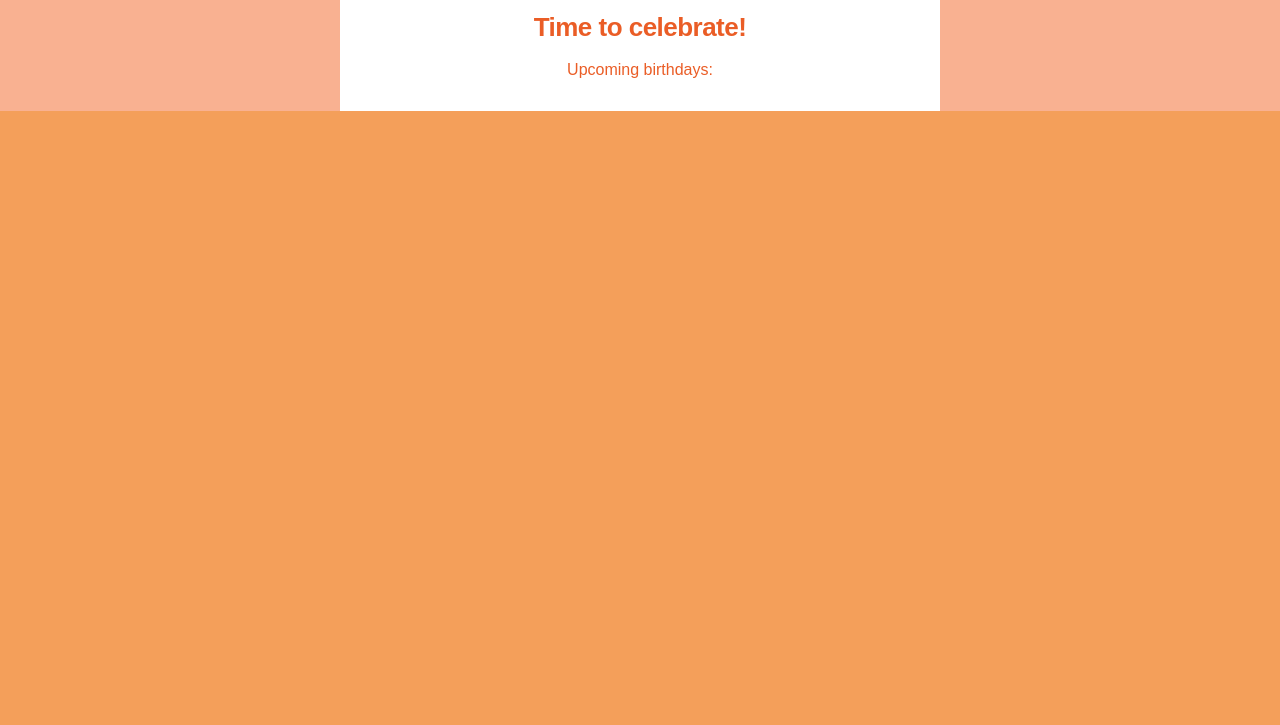
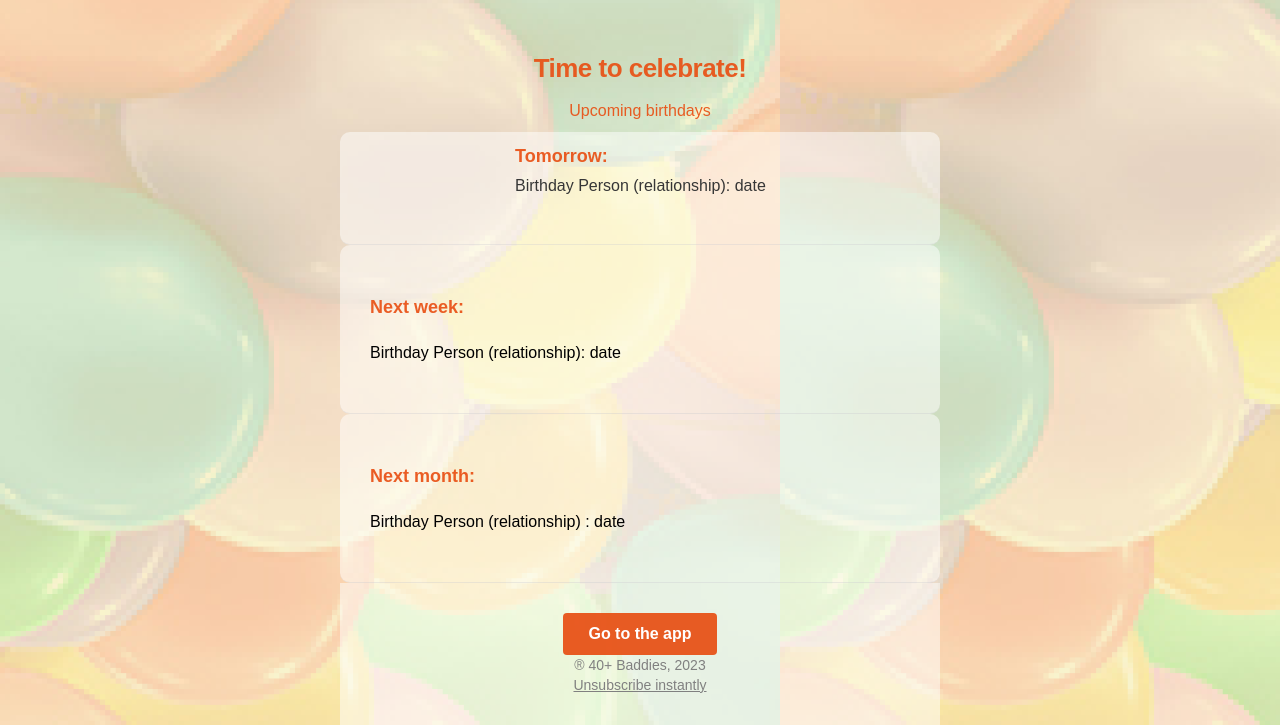
Before and after one commit to tutsplus/a-simple-responsive-html-email, a plain HTML site: page index.html in a window 1280 px wide. Shown: the part 366-1091 px from the top of the page. Before the commit the page ends 800 px from the top, so only its background shows below. Drawn offline with Linux system fonts and the light colour scheme.

Commit message:
first commit

```diff
--- a/index.html
+++ b/index.html
@@ -26,7 +26,7 @@
       padding: 0;
       /* crucial for Gmail! */
       word-spacing: normal;
-      background-color: #f49f5a;
+      background-image: url(images/background.png);
     "
   >
     <div
@@ -37,7 +37,6 @@
         text-size-adjust: 100%;
         -webkit-text-size-adjust: 100%;
         -ms-text-size-adjust: 100%;
-        background-color: #fab396eb;
       "
     >
       <table role="presentation" style="width:100%;border:none;border-spacing:0;">
@@ -52,15 +51,42 @@
                   <tr>
                     <td style="padding: 40px 30px 30px 30px; text-align: center; font-size: 24px; font-weight: bold">
                       <a href="http://www.example.com/" style="width: 100px; max-width: 80%; height: auto; border: none; text-decoration: none; color:#ffffff"><img src="images/logo.png" width="100" alt="Logo"></a>
+                      <p>Red Balloon</p>
                     </td>
                   </tr>
                   <tr>
-                    <td style="padding: 30px; text-align: center; background-color: #ffff;">
+                      <td style="padding-bottom: 10px; text-align: center;">
                       <h1 style="margin-top: 0; margin-bottom: 16px; font-size: 26px; line-height: 32px; font-weight: bold; letter-spacing: -0.02em;">Time to celebrate!</h1>
-                      <p style="margin: 0">Upcoming birthdays:</p>
+                      <p style="margin: 0;">Upcoming birthdays</p>
                     </td>
                   </tr>
-                  </table>
+                  <tr>
+                    <td style="padding: 15px 30px 11px 30px; font-size: 0; background-color: rgba(255, 255, 255, 0.5); border-bottom: 1px solid #f0f0f5; border-radius: 10px; border-color: rgba(201, 201, 207, 0.34)">
+                      <!--[if mso]>
+                        <table role="presentation" width="100%">
+                          <tr>
+                            <td style="width: 145px;" align="left" valign="top">
+                              <![endif]-->
+                              <div class="col-sml" style="display: inline-block; width: 100%; max-width: 145px; vertical-align: top; text-align: left; font-family: Arial, Helvetica, sans-serif; font-size: 14px; color: #363636;">
+                              </div>
+                              <!--[if mso]>
+                            </td>
+                            <td style="width: 395px; padding-bottom: 20px; valign: top">
+                              <![endif]-->
+                              <div class="col-lge" style="display: inline-block; width: 100%; max-width: 395px; vertical-align: top; padding-bottom: 20px; font-family: Arial, Helvetica, sans-serif; line-height: 18px; color: #363636;">
+                                <p style="font-size: 18px; color: #e84f13eb; margin-top: 0; margin-bottom: 12px; font-weight: bold;">Tomorrow:</p>
+                                <p style="font-size: 16px; margin-top: 0; margin-bottom: 18px;">Birthday Person (relationship): date</p>
+                               <!-- this must change place -->
+
+                              </div>
+                              <!--[if mso]>
+                            </td>
+                          </tr>
+                        </table>
+                      <![endif]-->
+                    </td>
+                  </tr>
+
                 <!--[if mso]>
               </td>
             </tr>
@@ -68,6 +94,26 @@
             <![endif]-->
           </td>
         </tr>
+        <tr>
+          <td style="padding: 30px; line-height: 28px; background-color: rgba(255, 255, 255, 0.5); border-bottom: 1px solid #f0f0f5; border-color: rgba(201, 201, 207, 0.35); border-radius: 10px;">
+            <p style="font-size: 18px; font-family: Arial, Helvetica, sans-serif; font-weight: bold; ">Next week:</p>
+            <p style="font-size: 16px; font-family: Arial, Helvetica, sans-serif; color: black">Birthday Person (relationship): date</p>
+          </td>
+        </tr>
+        <tr>
+          <td style="padding: 30px; line-height: 28px;  background-color: rgba(255, 255, 255, 0.5); border-bottom: 1px solid #f0f0f5; border-color: rgba(201, 201, 207, 0.35); border-radius: 10px;">
+            <p style="font-size: 18px; font-family: Arial, Helvetica, sans-serif; font-weight: bold;">Next month:</p>
+            <p style="font-weight: normal; font-size: 16px; color: black">Birthday Person (relationship) : date</p>
+          </td>
+        </tr>
+        <tr>
+          <td style="padding: 30px; text-align: center; font-size: 12px; background-color: rgba(255, 255, 255, 0.5); color: grey;">
+            <p style="margin: 0"><a href="https://example.com/" style="font-size: 16px; background: #e84f13eb; text-decoration: none; padding: 10px 25px; color: #ffffff; border-radius: 4px; display: inline-block; mso-padding-alt: 0; text-underline-color: #e84f13eb;"><!--[if mso]><i style="letter-spacing: 25px; mso-font-width: -100%; mso-text-raise: 20pt">&nbsp;</i><![endif]--><span style="mso-text-raise: 10px; font-weight: bold;">Go to the app</span><!--[if mso]><i style="letter-spacing: 25px; mso-font-width: -100%;">&nbsp;</i><![endif]--></a></p>
+            <p style="margin:0;font-size:14px;line-height:20px;">&reg; 40+ Baddies, 2023<br><a class="unsub" href="http://www.example.com/" style="color:grey;text-decoration:underline;">Unsubscribe instantly</a></p>
+
+          </td>
+        </tr>
+      </table>
     </div>
   </body>
 </html>
```
Also changed, not shown: images/background.png (added).
